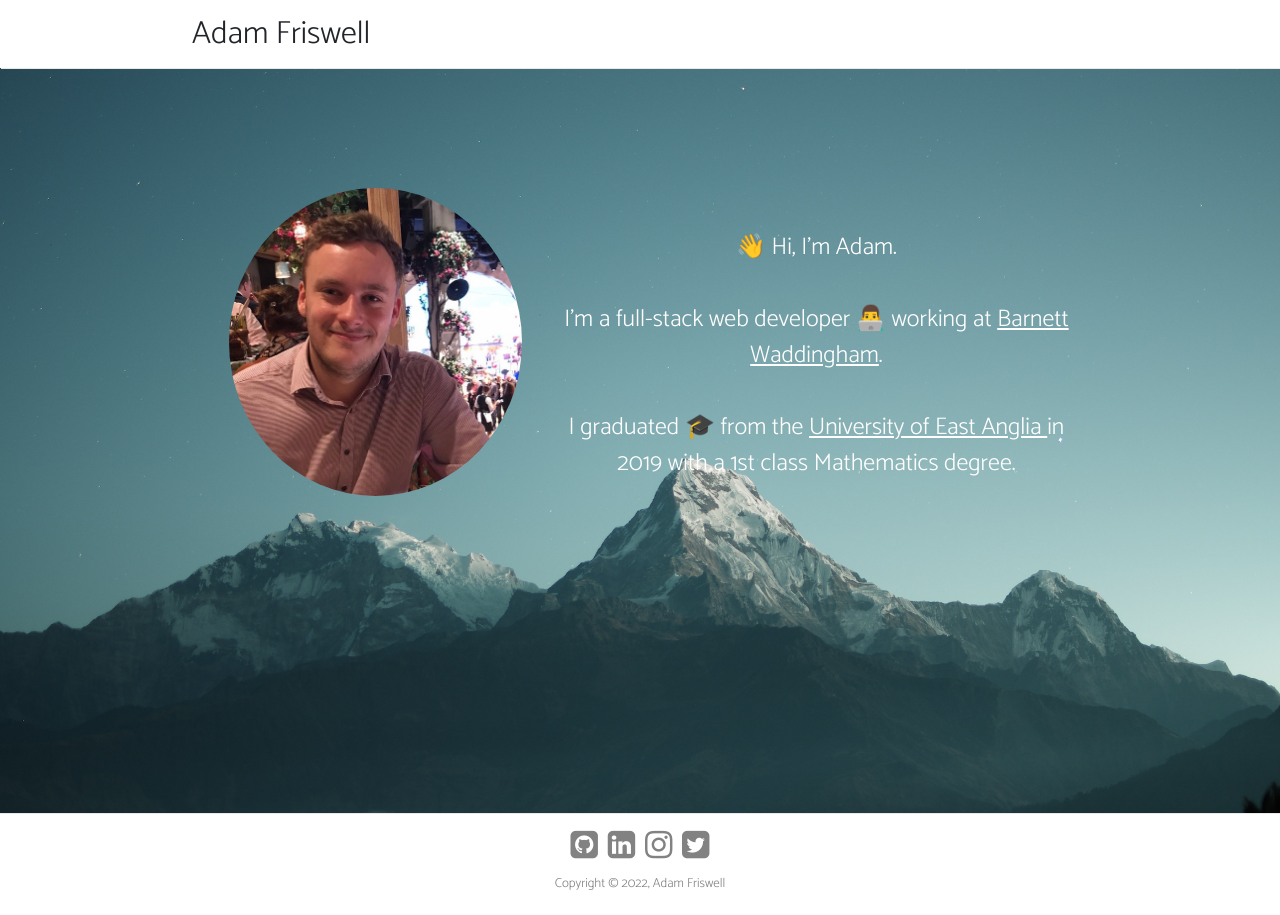
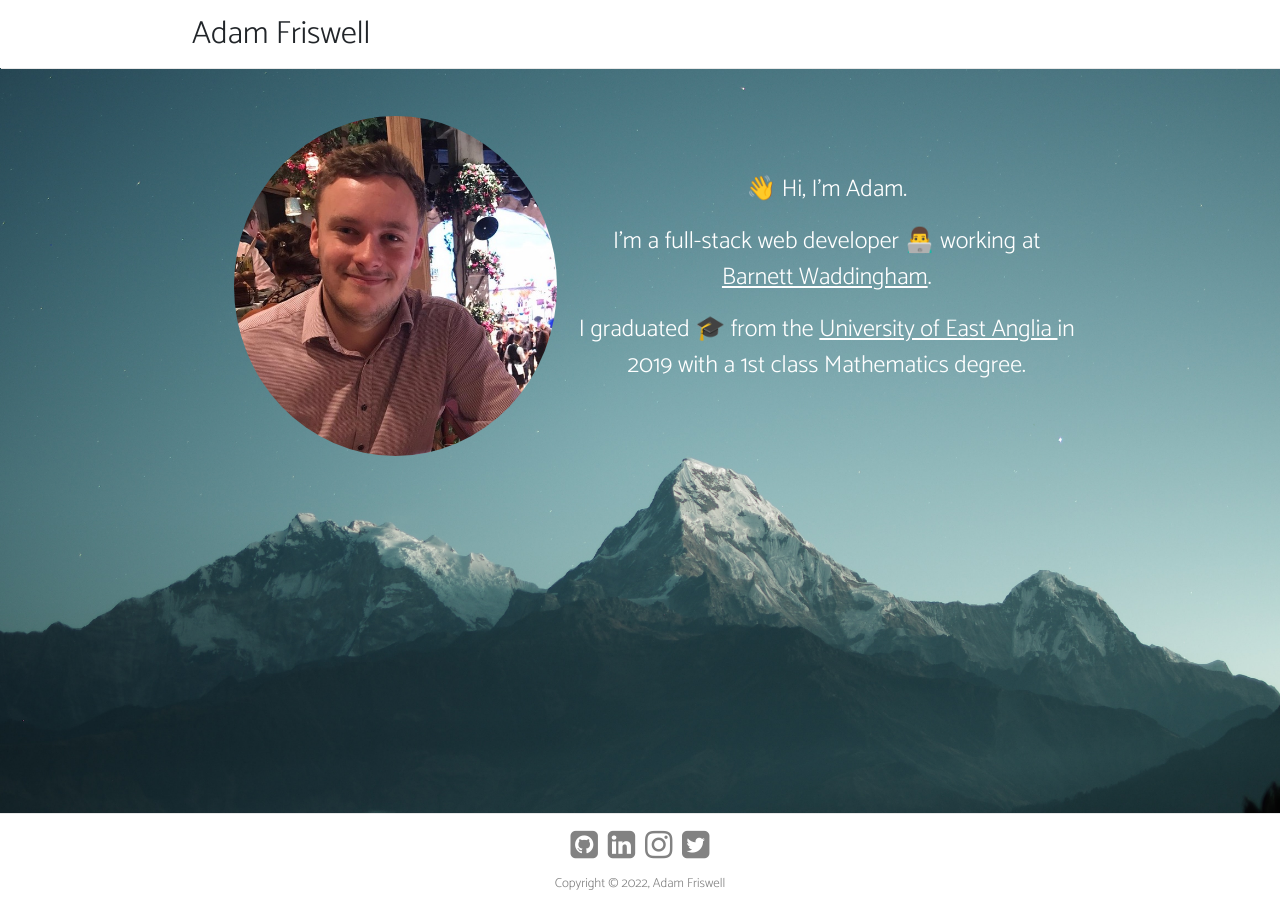
Before and after one commit to adamfriswell/portfolio-website, a Jekyll site: the page built from index.md, in a window 1280 px wide. Built offline with Jekyll 4.4.1, drawn with Linux system fonts in a browser that asks for light colours; nearby versions of some CDN libraries.

Commit message:
use bootstrap rows and cols for home page

```diff
--- a/_layouts/home.html
+++ b/_layouts/home.html
@@ -1,9 +1,14 @@
 ---
 layout: default
 ---
-<div class="profile">
-    </br>
-    </br>
-    <img class="profile-img" alt="Me" src="../assets/img/adam.jpeg"/>
-    {{content}}
+
+<div class="container profile">
+    <div class="row align-items-center">
+        <div class="col col-5">
+            <img class="profile-img" alt="Me" src="../assets/img/adam.jpeg" />
+        </div>
+        <div class="col col-7">
+            {{content}}
+        </div>
+    </div>
 </div>
--- a/assets/css/style.scss
+++ b/assets/css/style.scss
@@ -28,7 +28,6 @@
 }
 
 .site-content {
-    padding: 10px;
     padding-bottom: 107px;
     padding-top: 86px;
     color: white;
@@ -66,9 +65,6 @@
 
 /* Text */
 
-p {
-    display: inline;
-}
 
 .link {
     color: inherit;
@@ -112,21 +108,15 @@ p {
 
 /*Home*/
 
-.profile-img {
-    max-width: 400px;
-    max-height: 400px;
-    min-width: 320px;
-    min-height: 320px;
-    height: auto;
-    width: 40%;
-    border-radius: 50%;
-    float: left;
-    padding: 30px;
-}
-
 .profile {
     text-align: center;
     font-size: 150%;
+}
+
+.profile-img {
+    max-height: 400px;
+    border-radius: 50%;
+    padding: 30px;
 }
 
 
--- a/index.md
+++ b/index.md
@@ -1,15 +1,12 @@
 ---
 layout: home
 ---
-<br/><br/>
 <p>
 👋 Hi, I'm Adam.
 </p>
-<br/><br/>
 <p>
 I'm a full-stack web developer 👨‍💻 working at <a class="link-in-text" href="https://www.barnett-waddingham.co.uk/" target="_blank">Barnett Waddingham</a>.
 </p>
-<br/><br/>
 <p>
 I graduated 🎓 from the <a class="link-in-text" href="https://www.uea.ac.uk/" target="_blank"> University of East Anglia </a> in 2019 with a 1st class Mathematics degree.
 </p>
```
